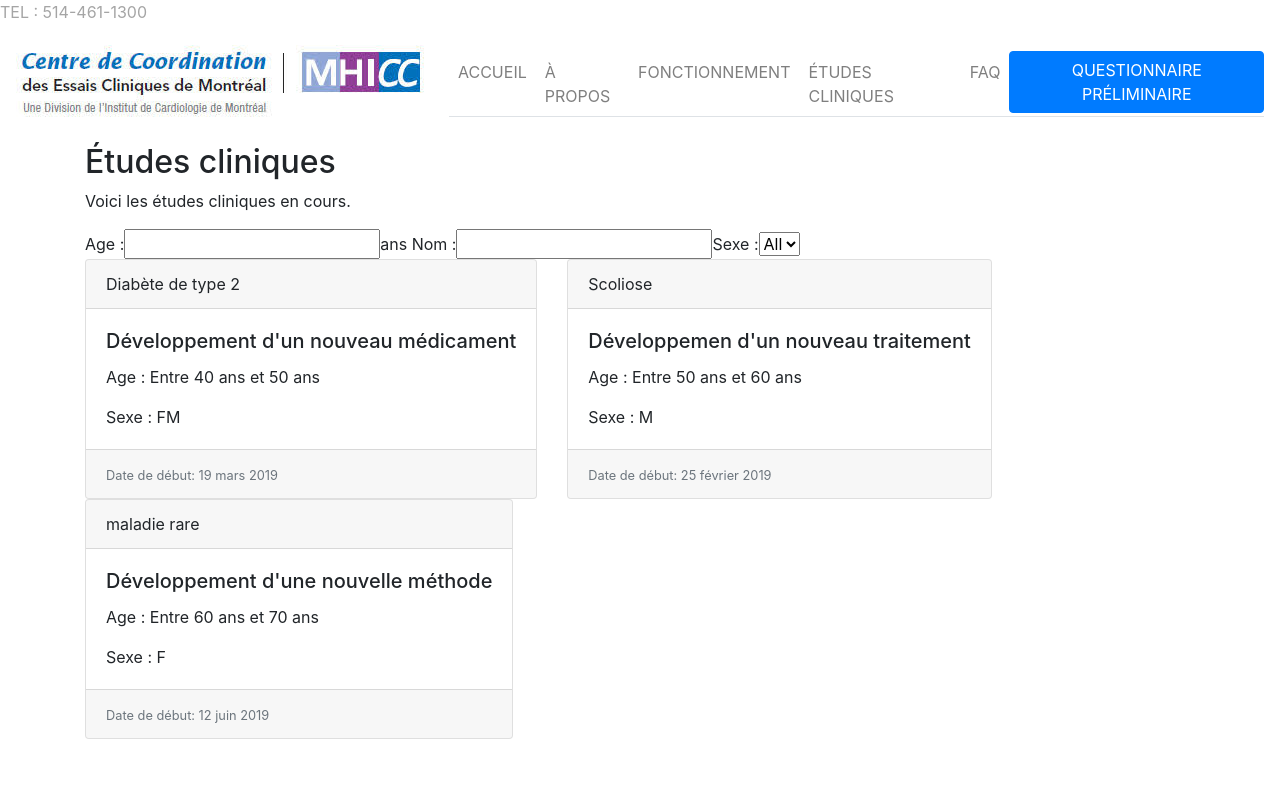
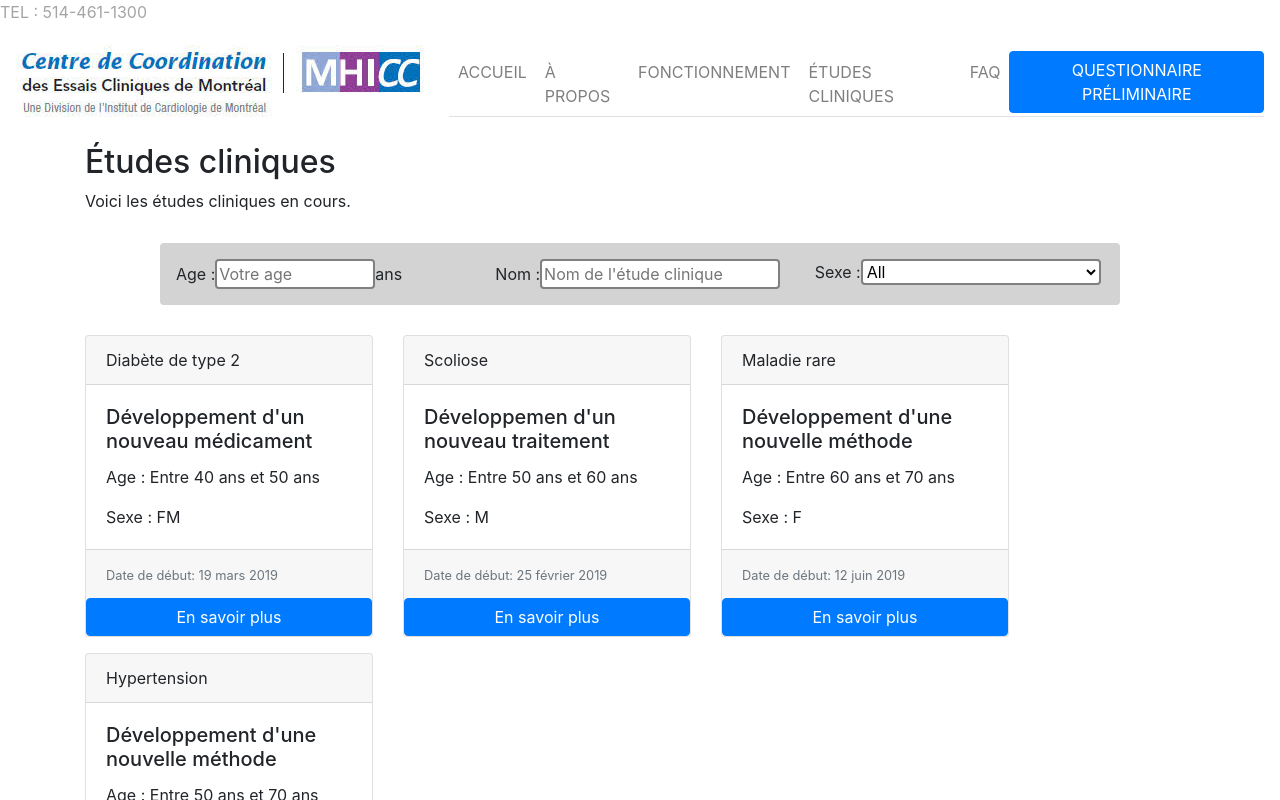
Before and after one commit to MHICC-recruitment/RecruitmentWebsite, a React (Create React App) app in the folder front-end/: page /etudescliniques in a window 1280 px wide. Shown: the top 800 px of the page. Built offline with nearby package versions, Linux system fonts and the light colour scheme.

Commit message:
Etudes cliniques

```diff
--- a/front-end/src/App.module.css
+++ b/front-end/src/App.module.css
@@ -68,3 +68,48 @@ section {
   height: 80;
   alt: MHICC logo;
 }
+
+.Filter-Box {
+  border-radius: 4px;
+  background-color: lightgray;;
+  width: 60rem;
+  padding: 1em;
+  margin-left: auto;
+  margin-right: auto;
+  margin-top:30px;
+  margin-bottom:30px;
+}
+
+.input-age{
+  border: 2px solid gray;
+  border-radius: 4px;
+  width: 10rem;
+  -webkit-transition: width 0.3s ease-in-out;
+  transition: width 0.3s ease-in-out;
+}
+.input-age:focus{
+  width: 2rem;
+  border: 2px solid lightblue;
+}
+.input-age:focus::-webkit-input-placeholder {
+  color: transparent;
+}
+
+.input-nom{
+  border: 2px solid gray;
+  border-radius: 4px;
+  width: 15rem;
+}
+.input-nom:focus{
+  border: 2px solid lightblue;
+}
+.input-nom:focus::-webkit-input-placeholder {
+  color: transparent;
+}
+
+.input-sexe{
+  border: 2px solid gray;
+  border-radius: 4px;
+  width: 15rem;
+  background-color:white;
+}
--- a/front-end/src/Components/Filter.js
+++ b/front-end/src/Components/Filter.js
@@ -1,22 +1,32 @@
 import React from "react";
 import styles from "../App.module.css";
+import Row from 'react-bootstrap/Row'
+import Col from 'react-bootstrap/Col'
 
 export const Filter = (props) => {
     return (
-        <div>
+        <div className={styles["Filter-Box"]}>
+            <Row>
+                <Col>
                 Age :
-            <input onChange={props.handleAge} type="text"/>
+                <input className={styles["input-age"]} onChange={props.handleAge} type="number" placeholder="Votre age"/>
                 ans
+                </Col>
+                <Col>
                 Nom :
-            <input onChange={props.handleInput} type="text"/>
+                <input className={styles["input-nom"]} onChange={props.handleInput} type="text" placeholder="Nom de l'étude clinique"/>
+                </Col>
+                <Col>
                 Sexe :
-            <select
+                <select className={styles["input-sexe"]}
                 defaultValue=""
                 onChange={props.handleSexe}>
                 <option value="F">F</option>
                 <option value="M">M</option>
                 <option value="">All</option>
                 </select>
+                </Col>
+            </Row>
         </div>
     )
 }
--- a/front-end/src/Components/ListeEtudes.js
+++ b/front-end/src/Components/ListeEtudes.js
@@ -1,10 +1,11 @@
 import React, {Component} from 'react';
 import Card from "react-bootstrap/Card";
 import CardDeck from "react-bootstrap/CardDeck";
+import Button from "react-bootstrap/Button";
 
 export const Etude = (props) => (
     <div>
-    <Card >
+    <Card style={{ marginBottom: '1rem', width: '18rem' }}>
       <Card.Header>{props.name}</Card.Header>
         <Card.Body>
           <Card.Title>{props.title}</Card.Title>
@@ -14,13 +15,16 @@ export const Etude = (props) => (
         <Card.Footer>
           <small className="text-muted">Date de début: {props.date}</small>
         </Card.Footer>
+        <Button href={props.lien} variant="primary">
+            En savoir plus
+        </Button>
     </Card>
     </div>
 )
 
 export const ListeEtudes = (props) => {
     let etudes = props.filteredEtudes.map((etude) =>{
-        return <Etude key ={etude.id} name={etude.name} title={etude.title} ageMin={etude.ageMin} ageMax={etude.ageMax} sexe={etude.sexe} date={etude.date} />
+        return <Etude key ={etude.id} name={etude.name} title={etude.title} ageMin={etude.ageMin} ageMax={etude.ageMax} sexe={etude.sexe} date={etude.date} lien={etude.lien}/>
     })
     return (
         <div>
--- a/front-end/src/etudescliniques.js
+++ b/front-end/src/etudescliniques.js
@@ -1,15 +1,17 @@
 import React, { Component } from "react";
 import { Filter } from "./Components/Filter";
 import { ListeEtudes } from "./Components/ListeEtudes"
+import styles from "./App.module.css";
 
 export class etudescliniques extends Component {
 constructor(props) {
   super(props);
   this.state = {
     etudes: [
-      {id: 1, name: "Diabète de type 2", title: "Développement d'un nouveau médicament", ageMin:40, ageMax:50, sexe:"FM", date:"19 mars 2019"},
-      {id: 2, name: "Scoliose", title:"Développemen d'un nouveau traitement", ageMin:50, ageMax:60, sexe:"M", date:"25 février 2019"},
-      {id: 3, name: "maladie rare", title:"Développement d'une nouvelle méthode", ageMin:60, ageMax:70, sexe:"F", date:"12 juin 2019"}
+      {id: 1, name: "Diabète de type 2", title: "Développement d'un nouveau médicament", ageMin:40, ageMax:50, sexe:"FM", lien:"\EtudeDiabete", date:"19 mars 2019"},
+      {id: 2, name: "Scoliose", title:"Développemen d'un nouveau traitement", ageMin:50, ageMax:60, sexe:"M", lien:"\EtudeScoliose", date:"25 février 2019"},
+      {id: 3, name: "Maladie rare", title:"Développement d'une nouvelle méthode", ageMin:60, ageMax:70, sexe:"F", lien:"\EtudeMR", date:"12 juin 2019"},
+      {id: 4, name: "Hypertension", title:"Développement d'une nouvelle méthode", ageMin:50, ageMax:70, sexe:"F", lien:"\EtudeHP", date:"15 avril 2019"}
     ],
   etudeSelect:'',
   ageSelect:'',
```
Lines whose indentation alone changed are shown as unchanged.
